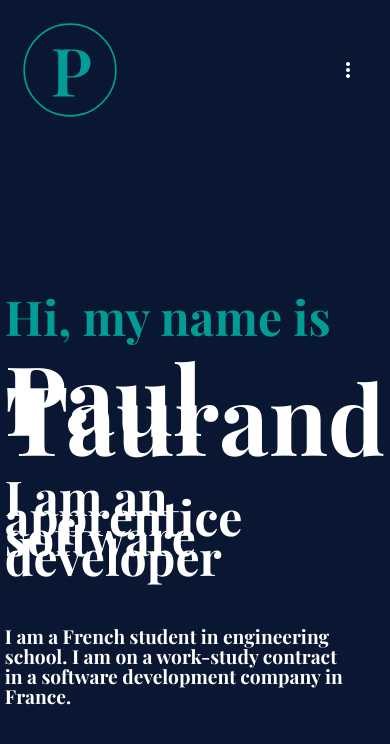
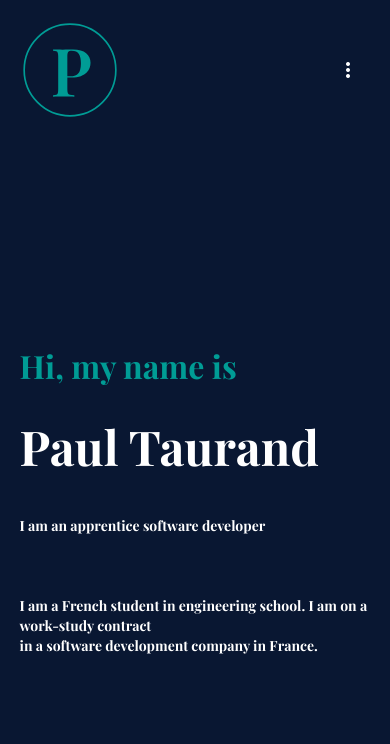
Before and after one commit to PoTrd/Portfolio, an Angular app: page / in a window 390 px wide. Shown: the top 744 px of the page. Built offline with nearby package versions, Linux system fonts and the light colour scheme.

Commit message:
add the responsive on the title and build

```diff
--- a/src/app/main/main.component.css
+++ b/src/app/main/main.component.css
@@ -5,6 +5,8 @@
     overflow-y: scroll;
     overflow-x: hidden;
 }
+
+@media screen and (min-width: 951px) {
 
     .blocTitre{
         display: flex;
@@ -55,3 +57,59 @@
     span{
         margin-top: 40px;
     }
+
+}
+
+@media screen and (max-width: 950px) {
+
+    .blocTitre{
+        display: flex;
+        height: calc(100vh - 140px);
+        width: auto;
+        flex-direction: column;
+        justify-content: center;
+        align-items: center;
+        font-family: 'Playfair Display', serif;
+    }
+
+    .paragraphGrid{
+        display: grid;
+        justify-content: center;
+        align-items: center;
+        padding: 5%;
+    }
+
+
+    .starter {
+        /* font-size: 50px; */
+        font-size: 2rem;
+        font-weight: bold;
+        color: #009c95;
+    }
+
+    .name{
+        /* font-size: 100px; */
+        font-size: 3rem;
+        font-weight: bold;
+        color: #ffffff;
+    }
+
+    .statut {
+        /* font-size: 50px; */
+        font-size: 1,5rem;
+        font-weight: bold;
+        color: #ffffff;
+    }
+
+    .presentation {
+        /* font-size: 20px; */
+        font-size: 0,7rem;
+        font-weight: bold;
+        color: #ffffff;
+    }
+
+    span{
+        margin-top: 40px;
+    }
+
+}
```
Also changed, not shown: 3 other files (tests, documents, lock files or other folders). Lines whose indentation alone changed are shown as unchanged.
